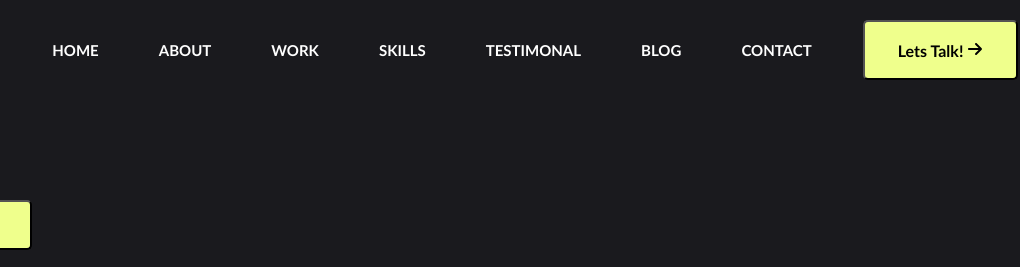
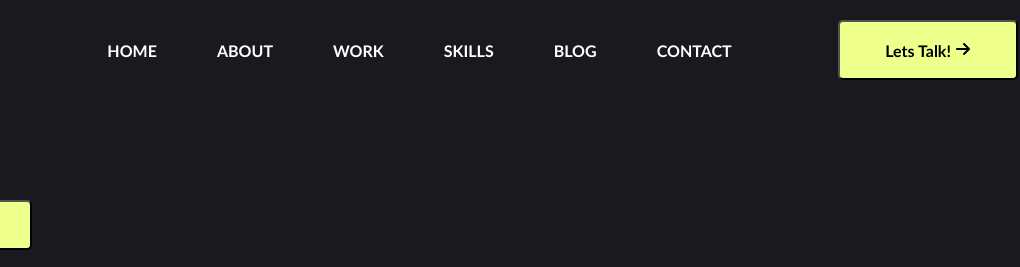
Before and after one commit to kalyanthalla/Kalyan-PersonalPortfolio, a plain HTML site: page index.html in a window 1280 px wide. Shown: the top 267 px of the page, 260-1280 px from the left. Drawn offline with Linux system fonts and the light colour scheme.

Commit message:
updated code

```diff
--- a/index.html
+++ b/index.html
@@ -20,7 +20,7 @@
                         <li><a href="#about">About</a></li>
                         <li><a href="#work">Work</a></li>
                         <li><a href="#skills">Skills</a></li>
-                        <li><a href="#testimonal">Testimonal</a></li>
+                        <!-- <li><a href="#testimonal">Testimonal</a></li> -->
                         <li><a href="#blog">Blog</a></li>
                         <li><a href="#contact">Contact</a></li>
                     </ul>
@@ -120,13 +120,13 @@
                 </p>
             </div>
         </div>
-        <div class="main_container">
+        <!-- <div class="main_container">
             <div id="testimonal">
                 <h5 id="sub_heading5">Testimonal</h5>
                 <h4 id="sub_heading2">Happy Words from Happy</h4>
                 <h4 id="sub_heading2">Client!</h4>
             </div>
-        </div>
+        </div> -->
         <div class="main_container">
             <div id="blog">
                 <div class="more">
--- a/style.css
+++ b/style.css
@@ -68,7 +68,7 @@ body{
     align-items: center;
     color: white;
     font-family: 'Trebuchet MS', 'Lucida Sans Unicode', 'Lucida Grande', 'Lucida Sans', Arial, sans-serif;
-    font-size: 15px;
+    font-size: 16px;
     font-weight: bold;
     text-transform: uppercase;
 }
@@ -80,7 +80,7 @@ body{
 #talkbtn{
     color: black;
     background-color: rgb(239, 255, 140);
-    width: 155px;
+    width: 180px;
     height: 60px;
     border-radius: 5px;
     margin: 10px;
```
